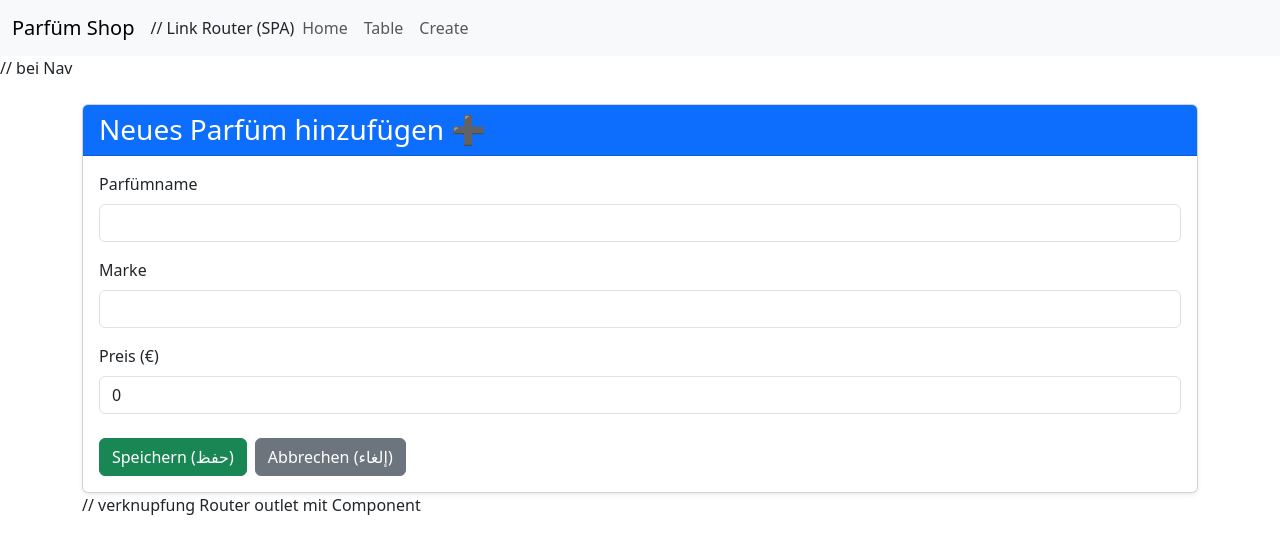
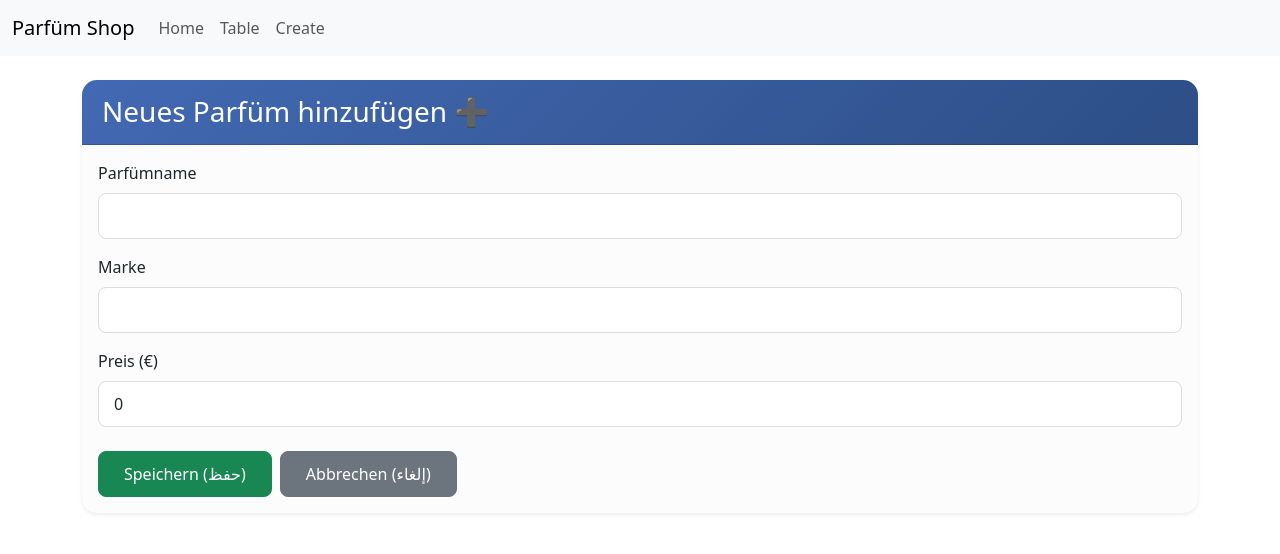
Before and after one commit to RaWaN-2003-A/Parfuem_Frontend, an Angular app: page /create in a window 1280 px wide. Shown: the top 554 px of the page. Built offline with nearby package versions, Linux system fonts and the light colour scheme.

Commit message:
feat: implement CreateComponent with HTML form, modern CSS styling, and POST method

```diff
--- a/src/app/app.html
+++ b/src/app/app.html
@@ -1,4 +1,4 @@
-<app-nav></app-nav> // bei Nav
+<app-nav></app-nav>
 <div class="container mt-4 mb-5">
-  <router-outlet></router-outlet>   // verknupfung Router outlet mit Component
+  <router-outlet></router-outlet>
 </div>
--- a/src/app/create/create.component.css
+++ b/src/app/create/create.component.css
@@ -0,0 +1,41 @@
+/* تنسيق البطاقة (Card) لجعلها تبدو عصرية */
+.card {
+  border-radius: 15px;
+  border: none;
+  background-color: #fcfcfc;
+}
+
+/* تدرج لوني أنيق يشبه ألوان البحر والليل لترويسة البطاقة */
+.card-header {
+  border-top-left-radius: 15px !important;
+  border-top-right-radius: 15px !important;
+  background: linear-gradient(135deg, #4269b3 0%, #2d4e86 100%) !important;
+  padding: 15px 20px;
+}
+
+/* تنسيق حقول الإدخال لتكون ناعمة ومريحة للعين */
+.form-control {
+  border-radius: 8px;
+  padding: 10px 15px;
+  border: 1px solid #ddd;
+  transition: all 0.3s ease-in-out;
+}
+
+/* تأثير جميل عند الضغط على حقل الإدخال للكتابة */
+.form-control:focus {
+  border-color: #2a5298;
+  box-shadow: 0 0 8px rgba(42, 82, 152, 0.2);
+}
+
+/* تنسيق الأزرار مع تأثير الارتفاع عند تمرير الفأرة */
+.btn {
+  border-radius: 8px;
+  padding: 10px 25px;
+  font-weight: 500;
+  transition: all 0.3s ease;
+}
+
+.btn:hover {
+  transform: translateY(-2px);
+  box-shadow: 0 4px 10px rgba(0,0,0,0.15);
+}
--- a/src/app/nav/nav.component.html
+++ b/src/app/nav/nav.component.html
@@ -1,6 +1,6 @@
 <nav class="navbar navbar-expand-lg bg-body-tertiary">
     <div class="container-fluid">
-      <a class="navbar-brand" routerLink="/">Parfüm Shop</a> // Link Router (SPA)
+      <a class="navbar-brand" routerLink="/">Parfüm Shop</a>
 
       <button class="navbar-toggler" type="button" (click)="isMenuCollapsed = !isMenuCollapsed"
           data-bs-toggle="collapse" data-bs-target="#navbarNavAltMarkup"
```
